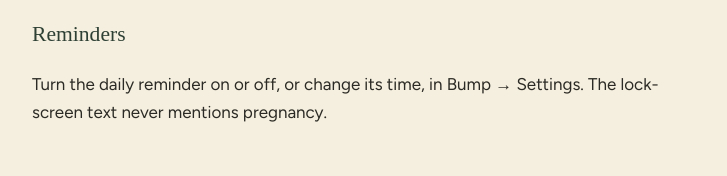
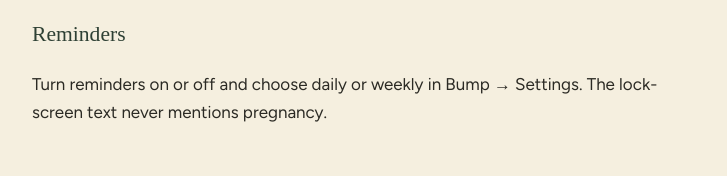
Before and after one commit to APE-Studio/legal, a plain HTML site: page baby-bump/support/index.html in a window 1280 px wide. Shown: the part 997-1173 px from the top of the page, without its empty margins (272-999 px from the left). Drawn offline with Linux system fonts and the light colour scheme; a web font is replaced by a local one.

Commit message:
Bump support: reminders are daily or weekly
Co-Authored-By: Claude Opus 5.5 <noreply@anthropic.com>

```diff
--- a/baby-bump/support/index.html
+++ b/baby-bump/support/index.html
@@ -60,7 +60,7 @@ iPhone model and iOS version if something isn't working.</p>
 </ul>
 
 <h2>Reminders</h2>
-<p>Turn the daily reminder on or off, or change its time, in Bump → Settings.
+<p>Turn reminders on or off and choose daily or weekly in Bump → Settings.
 The lock-screen text never mentions pregnancy.</p>
 
 <h2>Policies</h2>
```
